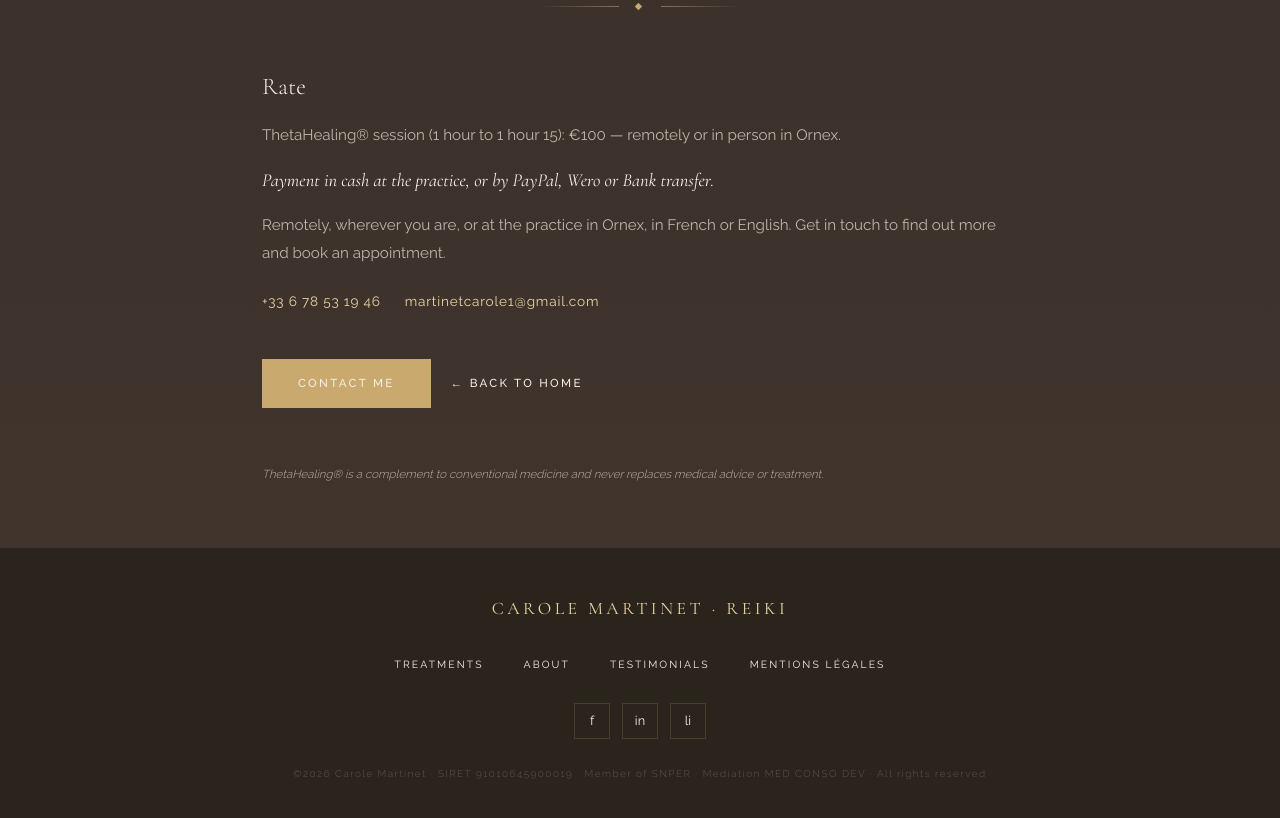
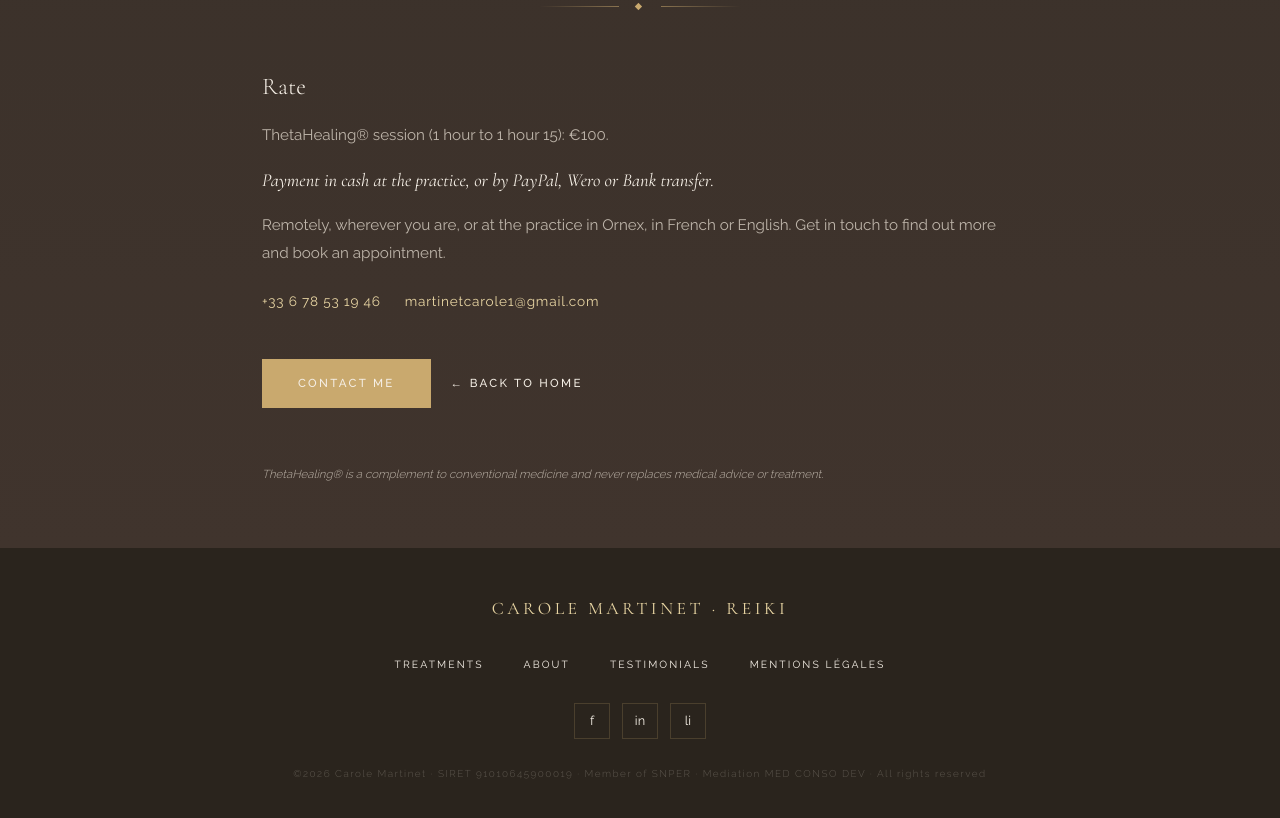
Before and after one commit to LucaMartinet7/Website_Carole, a React (Vite) app: page /thetahealing in a window 1280 px wide. Shown: the part 1200-2018 px from the top of the page. Built offline with nearby package versions, Linux system fonts and the light colour scheme.

Commit message:
ThetaHealing : tarif sans mention du lieu

```diff
--- a/src/content/siteContent.en.ts
+++ b/src/content/siteContent.en.ts
@@ -523,7 +523,7 @@ export const thetaPage = {
   ],
   certification: 'Advanced DNA ThetaHealing® Practitioner — certified in Basic DNA and Advanced DNA (September 2026).',
   tarifTitle: 'Rate',
-  tarif: 'ThetaHealing® session (1 hour to 1 hour 15): €100 — remotely or in person in Ornex.',
+  tarif: 'ThetaHealing® session (1 hour to 1 hour 15): €100.',
   reglement: 'Payment in cash at the practice, or by PayPal, Wero or Bank transfer.',
   pratique:
     'Remotely, wherever you are, or at the practice in Ornex, in French or English. Get in touch to find out more and book an appointment.',
--- a/src/content/siteContent.ts
+++ b/src/content/siteContent.ts
@@ -660,7 +660,7 @@ export const thetaPage = {
   ],
   certification: 'Advanced DNA ThetaHealing® Practitioner — Praticienne ThetaHealing® certifiée, niveaux ADN de base et ADN avancé (septembre 2026).',
   tarifTitle: 'Tarif',
-  tarif: 'Séance de ThetaHealing® (1 h à 1 h 15) : 100 € — à distance ou en cabinet à Ornex.',
+  tarif: 'Séance de ThetaHealing® (1 h à 1 h 15) : 100 €.',
   reglement: 'Règlement en espèces au cabinet, ou par PayPal, Wero ou Virement.',
   pratique:
     'À distance, où que vous soyez, ou en cabinet à Ornex, en français ou en anglais. Contactez-moi pour en savoir plus et convenir d’un rendez-vous.',
```
